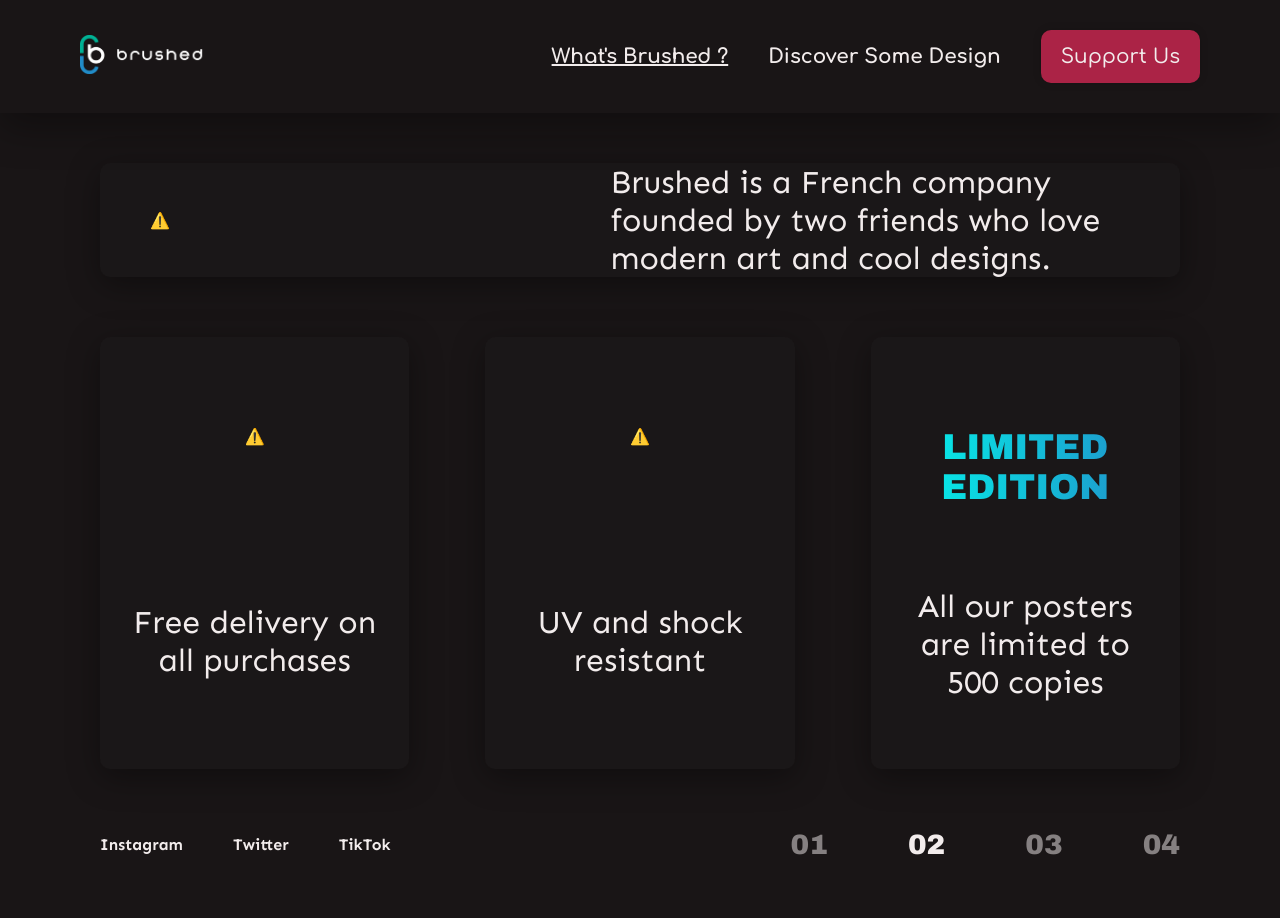
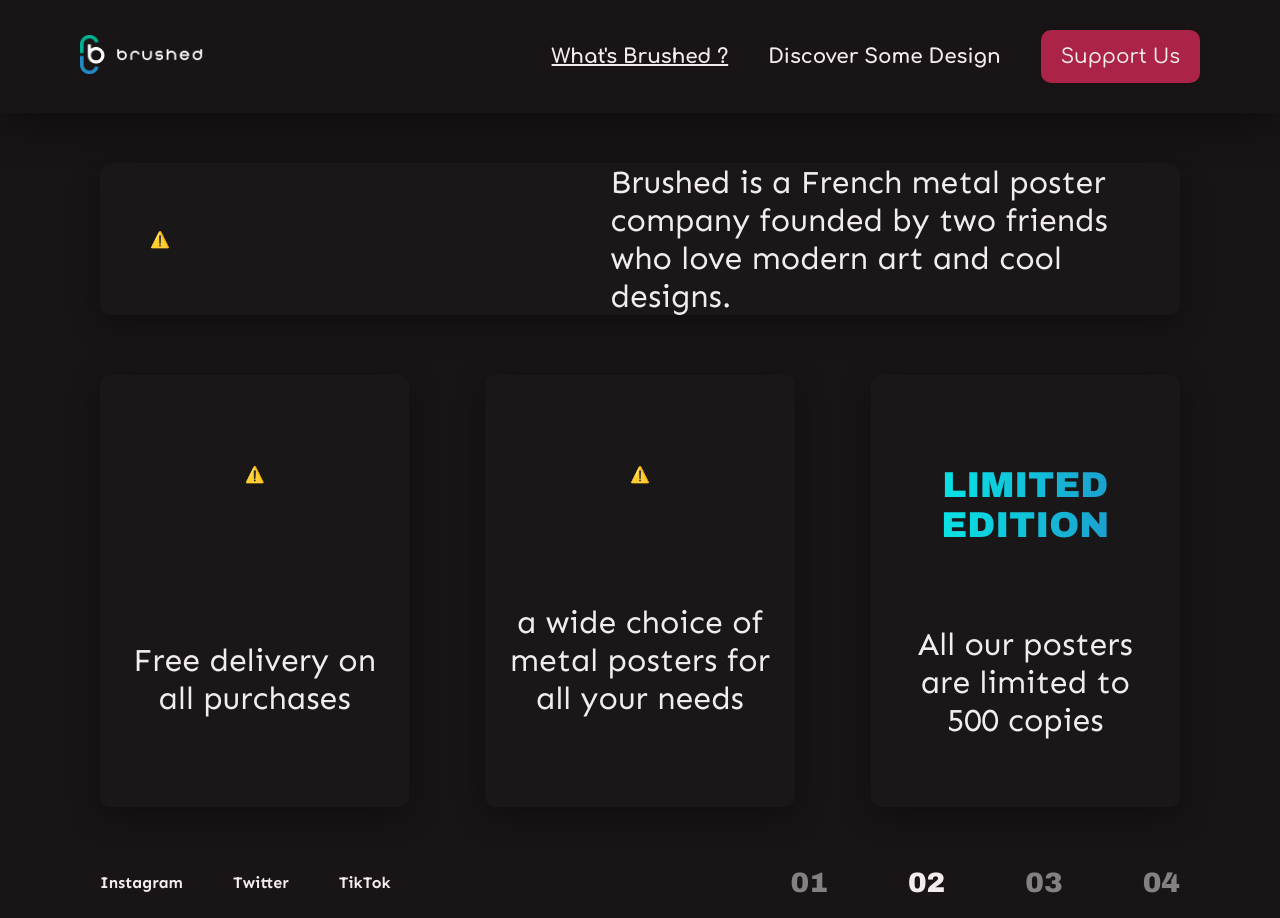
Before and after one commit to BapL49/example-site-web-avec-NextJS, a Next.js app: page /about in a window 1280 px wide. Before the commit the page ends 880 px from the top, so only its background shows below. Built offline with nearby package versions, Linux system fonts and the light colour scheme; no server answers.

Commit message:
fin définitive du site web

```diff
--- a/app/about/page.js
+++ b/app/about/page.js
@@ -24,7 +24,7 @@ export default function About() {
                     id={Styles.french_flag}
                 />
 
-                <h1 id={Styles.h1}>Brushed is a French company founded by two friends who love modern art and cool designs.</h1>
+                <h1 id={Styles.h1}>Brushed is a French metal poster company founded by two friends who love modern art and cool designs.</h1>
             </motion.article>
 
             <motion.div id={Styles.div_bottom}
@@ -52,10 +52,10 @@ export default function About() {
                     <Player
                         autoplay
                         loop
-                        src="https://assets5.lottiefiles.com/packages/lf20_ijxwkfza.json"
+                        src="https://assets8.lottiefiles.com/packages/lf20_gw1zzx1s.json"
                         className={Styles.lottie_animations}
                     />
-                    <h3 className={Styles.text_informations}>UV and shock resistant</h3>
+                    <h3 className={Styles.text_informations}>a wide choice of metal posters for all your needs</h3>
                 </motion.article>
 
 
--- a/app/layout.js
+++ b/app/layout.js
@@ -10,12 +10,6 @@ export const metadata = {
   description:
     "Explore the Brushed contemporary art marketplace and discover a curated collection of modern metals posters. Immerse yourself in the vibrant world of contemporary art. Visit us today!",
   openGraph: {
-    title: "Brushed - modern metal poster | Discover Modern Masterpieces",
-    description:
-      "Explore the Brushed contemporary art marketplace and discover a curated collection of modern metals posters. Immerse yourself in the vibrant world of contemporary art. Visit us today!",
-  },
-  twitter: {
-    card: "summary_large_image",
     title: "Brushed - modern metal poster | Discover Modern Masterpieces",
     description:
       "Explore the Brushed contemporary art marketplace and discover a curated collection of modern metals posters. Immerse yourself in the vibrant world of contemporary art. Visit us today!",
```
